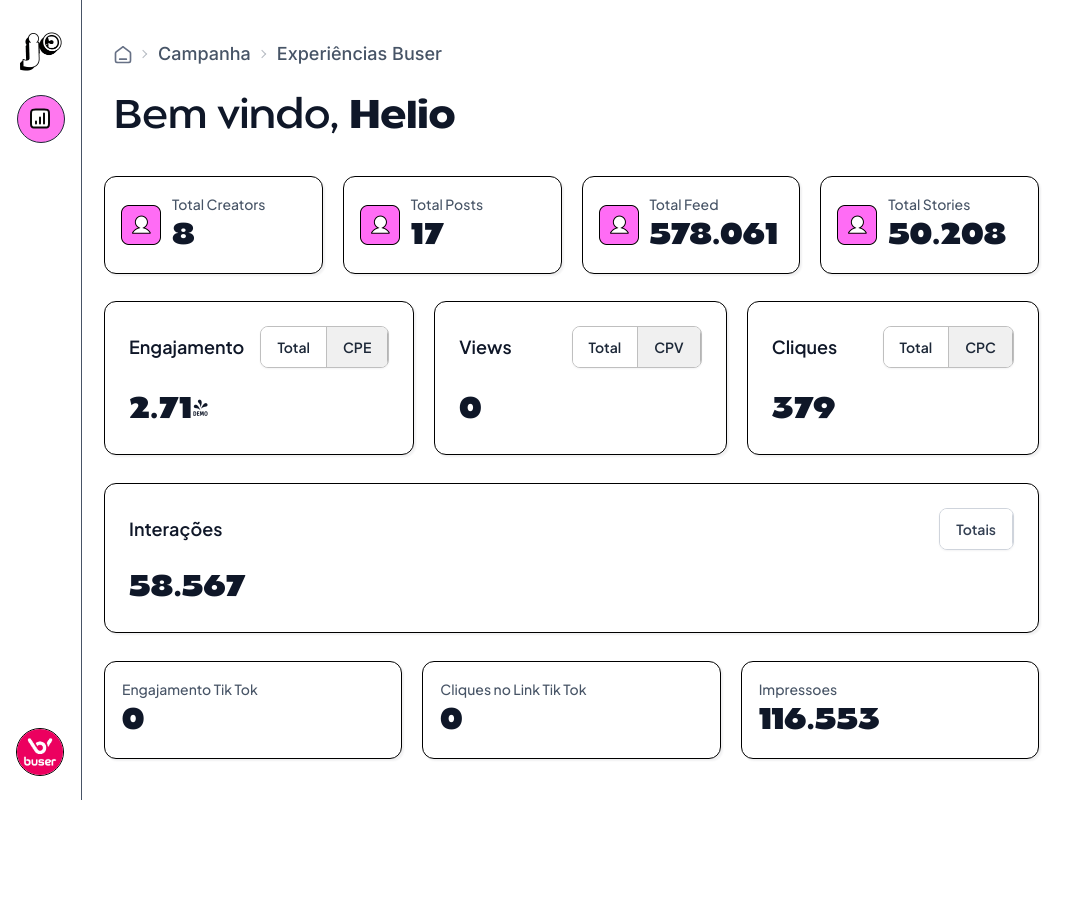
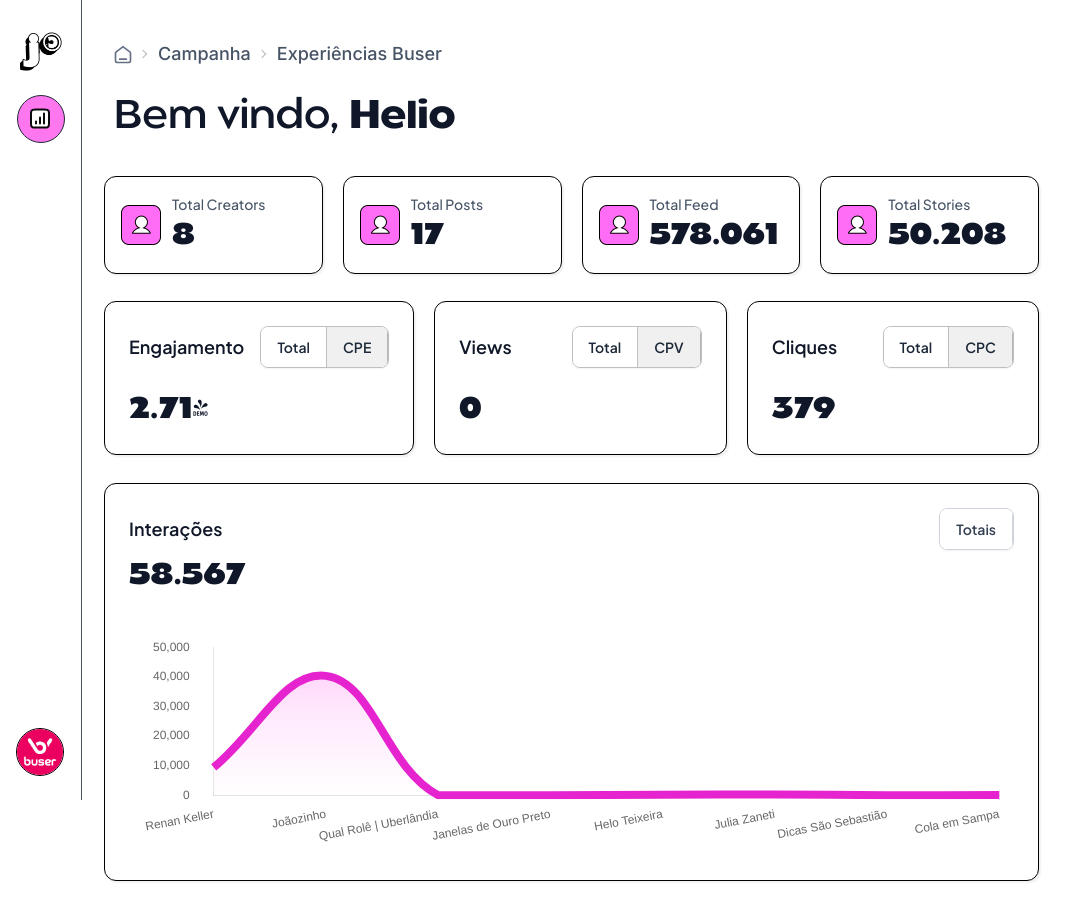
Before and after one commit to BenitoPedro13/juicy-dash-nextjs, a Next.js app: page / in a window 1280 px wide. Shown: the top 907 px of the page, without its empty margins (0-1087 px from the left). Before the commit the page ends 835 px from the top, so only its background shows below. Built offline with nearby package versions, Linux system fonts and the light colour scheme.

Commit message:
Line graph added

```diff
--- a/package.json
+++ b/package.json
@@ -15,11 +15,13 @@
     "@types/react": "18.2.14",
     "@types/react-dom": "18.2.6",
     "autoprefixer": "10.4.14",
+    "chart.js": "^4.3.0",
     "eslint": "8.44.0",
     "eslint-config-next": "13.4.9",
     "next": "13.4.9",
     "postcss": "8.4.25",
     "react": "18.2.0",
+    "react-chartjs-2": "^5.2.0",
     "react-dom": "18.2.0",
     "tailwindcss": "3.3.2",
     "typescript": "5.1.6"
--- a/src/app/page.tsx
+++ b/src/app/page.tsx
@@ -156,7 +156,9 @@
               </div>
             </div>
           </div>
-          <MetricsGraph heading="Interações" metric="58.567"/>
+          <div className="w-full flex-shrink-0 h-min flex flex-col justify-start items-start overflow-visible relative px-[22px] content-start flex-nowrap gap-0 rounded-none">
+            <MetricsGraph heading="Interações" metric="58.567"/>
+          </div>
           <div className="w-full flex-shrink-0 h-min flex flex-col justify-start items-start overflow-visible relative px-[22px] content-start flex-nowrap gap-6 rounded-none">
             <div className="box-border flex-shrink-0 w-full h-min flex flex-col justify-start items-start overflow-visible relative content-start flex-nowrap gap-[22px] rounded-none">
               <div className="flex-shrink-0 w-full h-min flex justify-start items-center overflow-visible relative p-0 content-center flex-nowrap gap-5 rounded-none">
--- /dev/null
+++ b/src/components/LineGraph.tsx
@@ -0,0 +1,167 @@
+"use client"
+
+import React, { useEffect, useRef, useState } from "react"
+import { Line } from "react-chartjs-2"
+import {
+    Chart as ChartJS,
+    ArcElement,
+    CategoryScale,
+    LinearScale,
+    PointElement,
+    LineElement,
+    Title,
+    Tooltip,
+    Legend,
+    Filler,
+} from "chart.js"
+
+ChartJS.register(
+    ArcElement,
+    CategoryScale,
+    LinearScale,
+    PointElement,
+    LineElement,
+    Title,
+    Tooltip,
+    Legend,
+    Filler
+)
+
+const chartData = {
+    labels: [
+        "Renan Keller",
+        "Joãozinho",
+        "Qual Rolê | Uberlândia",
+        "Janelas de Ouro Preto",
+        "Helo Teixeira",
+        "Julia Zaneti",
+        "Dicas São Sebastião",
+        "Cola em Sampa",
+    ],
+    datasets: [
+        {
+            label: "Interações",
+            data: [9404, 40315, 0, 0, 180, 277, 0, 32],
+            fill: "start",
+            borderColor: "#E624CF",
+            borderWidth: 8,
+        },
+    ],
+}
+
+const css = `.chartContainer::-webkit-scrollbar {
+                    display: none;
+                    -ms-overflow-style: none;  /* IE and Edge */
+                    scrollbar-width: none;  /* Firefox */
+                }`
+
+export default function LineGraph() {
+    const chartRef = useRef(null)
+
+    const chartOptions = {
+        responsive: true,
+        plugins: {
+            legend: {
+                display: false,
+            },
+            background: {
+                color: "black",
+            },
+        },
+        elements: {
+            point: {
+                borderWidth: 0,
+                radius: 0,
+                backgroundColor: "rgba(0,0,0,0)",
+            },
+            line: {
+                tension: 0.4, // controle da curva das linhas
+            },
+        },
+        interaction: {
+            mode: "nearest",
+            axis: "x",
+            intersect: false,
+        },
+        scales: {
+            y: {
+                grid: {
+                    color: "rgba(255, 255,255, 0.2)",
+                    borderColor: "grey",
+                    drawTicks: false,
+                },
+                border: {
+                    dash: [6, 4],
+                },
+                ticks: {
+                    padding: 24,
+                    maxTicksLimit: 6,
+                },
+            },
+            x: {
+                grid: {
+                    color: "rgba(255, 255,255, 0)",
+                    borderColor: "transparent",
+                    drawTicks: false,
+                },
+                ticks: {
+                    padding: 12,
+                    align: "inner",
+                },
+            },
+        },
+    }
+
+    useEffect(() => {
+        const chartInstance = chartRef.current as any
+        if (chartInstance) {
+            const { chartArea, ctx } = chartInstance as any
+            const chartBackgroundColor = "rgba(255,205,249"
+
+            if (chartArea) {
+                const gradient = ctx?.createLinearGradient(
+                    0,
+                    chartArea.bottom,
+                    0,
+                    chartArea.top
+                )
+                gradient.addColorStop(0, chartBackgroundColor + ", 0)")
+                gradient.addColorStop(0.5, chartBackgroundColor + ", 0.4)")
+                gradient.addColorStop(1, chartBackgroundColor + ", 1)")
+
+                chartInstance.data.datasets.forEach((dataset: any) => {
+                    dataset.backgroundColor = gradient
+                })
+                chartInstance.update()
+            }
+        }
+    }, [])
+
+    return (
+        <>
+            <div style={{ display: "grid" }} className="w-full">
+                <div
+                    className="chartContainer"
+                    style={{
+                        position: "relative",
+                        minHeight: "240px",
+                        maxHeight: "240px",
+                        overflowX: "auto",
+                        width: "100%",
+                    }}
+                >
+                    <Line
+                        ref={chartRef}
+                        id="chart-1"
+                        data={chartData}
+                        options={{
+                            ...chartOptions,
+                            maintainAspectRatio: false,
+                        } as any}
+                    />
+                </div>
+            </div>
+            <style>{css}</style>
+        </>
+    )
+}
--- a/src/components/MetricsGraph.tsx
+++ b/src/components/MetricsGraph.tsx
@@ -1,5 +1,7 @@
+"use cliente"
 import React from "react";
 import { Plus_Jakarta_Sans } from "next/font/google";
+import LineGraph from "./LineGraph";
 
 const jakarta = Plus_Jakarta_Sans({ subsets: ["latin"] });
 
@@ -10,7 +12,6 @@
 
 const MetricsGraph = ({ heading, metric }: MetricsGraphProps) => {
   return (
-    <div className="w-full flex-shrink-0 h-min flex flex-col justify-start items-start overflow-visible relative px-[22px] content-start flex-nowrap gap-0 rounded-none">
       <div className="box-border w-full h-min flex flex-col justify-start items-start shadow-metrics hover:shadow-metrics-hover bg-white overflow-hidden p-0 content-start flex-nowrap gap-0 rounded-xl border-black border">
         <div className="box-border w-full h-min flex flex-col justify-start items-start p-6 overflow-visible relative content-start flex-nowrap gap-5 rounded-none">
           <div className="flex-shrink-0 w-full h-min flex flex-col justify-start items-start overflow-visible relative p-0 content-start flex-nowrap gap-2 rounded-none">
@@ -36,15 +37,15 @@
                 </div>
               </div>
             </div>
-          </div>
-          <div className="flex-shrink-0 w-full h-min flex justify-start items-end overflow-visible relative p-0 content-end flex-nowrap gap-4 rounded-none">
+            <div className="flex-shrink-0 w-full h-min flex justify-start items-end overflow-visible relative p-0 content-end flex-nowrap gap-4 rounded-none">
             <p className="flex-shrink-0 w-auto h-auto whitespace-pre relative font-Balgin-Display font-bold text-[#0f1728] text-3xl leading-[38px]">
               {metric}
             </p>
           </div>
+          </div>
+          <LineGraph/>
         </div>
       </div>
-    </div>
   );
 };
 
```
Also changed, not shown: 1 other file (tests, documents, lock files or other folders).
